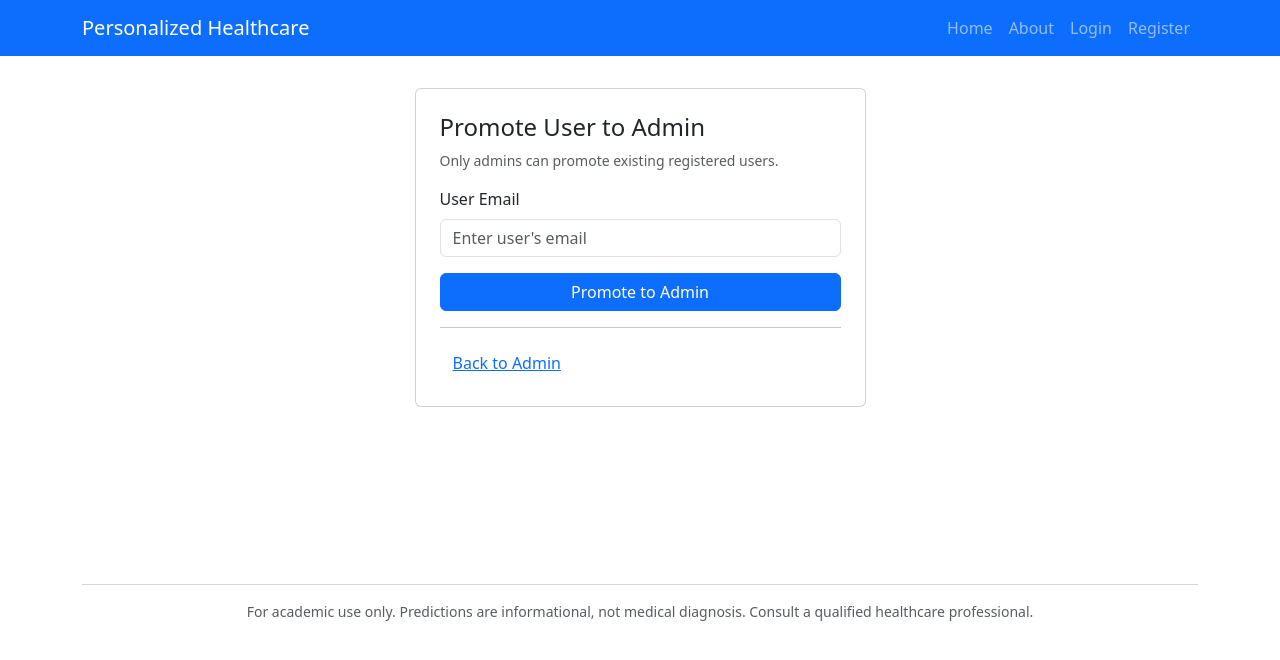
After one commit to JuztAshish/Personalized-Healthcare-Medicine-Recommendation-System, a Flask app: template healthcare_webapp/templates/promote.html in a window 1280 px wide. The commit adds this page. Shown: the top 660 px of the page. Run offline with Flask 3, Linux system fonts and the light colour scheme; the template is opened without the code that fills it, so the values that code supplies are empty.

Commit message:
Task 3B: backend auth with MongoDB, sessions, and admin controls

```diff
--- a/healthcare_webapp/app.py
+++ b/healthcare_webapp/app.py
@@ -1,34 +1,178 @@
 # Member 4 - Personalized Healthcare & Medicine Recommendation System
-# Task 1: Initial Application Structure (Flask hello-world)
-# This file is FRESH code, not copied from medicare/ reference.
-# It proves the Flask setup works before we add auth, DB, dashboards.
+# Task 3B: Backend Authentication (MongoDB, sessions, admin rules)
+# Fresh code, not copied from medicare/ reference.
 
-from flask import Flask, render_template
+from functools import wraps
+from flask import Flask, render_template, request, redirect, url_for, session, flash
+from werkzeug.security import generate_password_hash, check_password_hash
+from pymongo.errors import DuplicateKeyError, PyMongoError
 
-# Create the Flask app. __name__ tells Flask where to find templates/static.
+from config import SECRET_KEY
+from db import users, ping_db
+
 app = Flask(__name__)
+app.secret_key = SECRET_KEY
+
+
+def login_required(view):
+    @wraps(view)
+    def wrapped(*args, **kwargs):
+        if "user" not in session:
+            flash("Please log in to continue.", "warning")
+            return redirect(url_for("login"))
+        return view(*args, **kwargs)
+    return wrapped
+
+
+def admin_required(view):
+    @wraps(view)
+    def wrapped(*args, **kwargs):
+        if "user" not in session:
+            flash("Please log in to continue.", "warning")
+            return redirect(url_for("login"))
+        if session["user"].get("role") != "admin":
+            flash("Admin access required.", "danger")
+            return redirect(url_for("dashboard"))
+        return view(*args, **kwargs)
+    return wrapped
+
 
 @app.route("/")
 def home():
-    """Landing page - browser asks for '/' and Flask returns index.html."""
     return render_template("index.html")
+
 
 @app.route("/about")
 def about():
-    """About page - Member 4 web application overview."""
     return render_template("about.html")
 
-@app.route("/login")
+
+@app.route("/register", methods=["GET", "POST"])
+def register():
+    if request.method == "POST":
+        name = request.form.get("name", "").strip()
+        email = request.form.get("email", "").strip().lower()
+        password = request.form.get("password", "")
+        confirm_password = request.form.get("confirm_password", "")
+
+        if not all([name, email, password, confirm_password]):
+            flash("All fields are required.", "danger")
+            return render_template("register.html")
+
+        if password != confirm_password:
+            flash("Passwords do not match.", "danger")
+            return render_template("register.html")
+
+        try:
+            # Registration always creates a normal user. Only seed/admin promotion can grant admin.
+            users.insert_one({
+                "name": name,
+                "email": email,
+                "password_hash": generate_password_hash(password),
+                "role": "user",
+            })
+            flash("Account created successfully. Please log in.", "success")
+            return redirect(url_for("login"))
+        except DuplicateKeyError:
+            flash("Email is already registered.", "danger")
+        except PyMongoError as e:
+            flash(f"Database error: {e}", "danger")
+
+    return render_template("register.html")
+
+
+@app.route("/login", methods=["GET", "POST"])
 def login():
-    """Login placeholder - real auth will be added in Task 3."""
+    if request.method == "POST":
+        name = request.form.get("name", "").strip()
+        email = request.form.get("email", "").strip().lower()
+        password = request.form.get("password", "")
+        selected_role = request.form.get("role", "")
+
+        if not all([name, email, password, selected_role]):
+            flash("All fields are required.", "danger")
+            return render_template("login.html")
+
+        try:
+            user = users.find_one({"email": email})
+        except PyMongoError as e:
+            flash(f"Database error: {e}", "danger")
+            return render_template("login.html")
+
+        # Verify Name + Email + Password
+        if not user or not check_password_hash(user.get("password_hash", ""), password):
+            flash("Invalid name, email, or password.", "danger")
+            return render_template("login.html")
+
+        if user.get("name", "").strip() != name:
+            flash("Name does not match this account.", "danger")
+            return render_template("login.html")
+
+        # Role rules (approved):
+        # - Selecting Admin requires the account to be an approved admin.
+        # - Selecting User allows login as user when credentials match (even if account is admin).
+        if selected_role == "admin":
+            if user.get("role") != "admin":
+                flash("Not authorized as admin.", "danger")
+                return render_template("login.html")
+            effective_role = "admin"
+        elif selected_role == "user":
+            effective_role = "user"
+        else:
+            flash("Invalid role selected.", "danger")
+            return render_template("login.html")
+
+        session["user"] = {
+            "name": user["name"],
+            "email": user["email"],
+            "role": effective_role,
+        }
+        flash(f"Logged in as {effective_role}.", "success")
+        return redirect(url_for("admin_panel" if effective_role == "admin" else "dashboard"))
+
     return render_template("login.html")
 
-@app.route("/register")
-def register():
-    """Register placeholder - real auth will be added in Task 3."""
-    return render_template("register.html")
+
+@app.route("/logout")
+def logout():
+    session.pop("user", None)
+    flash("You have been logged out.", "info")
+    return redirect(url_for("home"))
+
+
+@app.route("/dashboard")
+@login_required
+def dashboard():
+    return render_template("dashboard.html")
+
+
+@app.route("/admin")
+@admin_required
+def admin_panel():
+    return render_template("admin.html")
+
+
+@app.route("/admin/promote", methods=["GET", "POST"])
+@admin_required
+def promote_user():
+    if request.method == "POST":
+        email = request.form.get("email", "").strip().lower()
+        if not email:
+            flash("Email is required.", "danger")
+            return render_template("promote.html")
+        try:
+            result = users.update_one({"email": email}, {"$set": {"role": "admin"}})
+            if result.matched_count == 0:
+                flash("No user found with that email.", "warning")
+            elif result.modified_count == 0:
+                flash("User is already an admin.", "info")
+            else:
+                flash(f"User {email} promoted to admin.", "success")
+        except PyMongoError as e:
+            flash(f"Database error: {e}", "danger")
+    return render_template("promote.html")
+
 
 if __name__ == "__main__":
-    # debug=True shows helpful errors while learning. Port 5000 is default.
-    # NOTE: debug mode is for learning only, NOT for final deployment.
+    # debug=True for learning only, not for deployment.
     app.run(debug=True)
--- a/healthcare_webapp/requirements.txt
+++ b/healthcare_webapp/requirements.txt
@@ -1,4 +1,4 @@
 # Member 4 Web Application - Dependencies
 # Keep this separate from team root requirements.txt so Member 4 work is clear.
-# These are NOT yet installed - install only with user approval.
 Flask==3.0.0
+pymongo==4.18.3
--- a/healthcare_webapp/templates/base.html
+++ b/healthcare_webapp/templates/base.html
@@ -4,8 +4,8 @@
   <meta charset="utf-8">
   <meta name="viewport" content="width=device-width, initial-scale=1">
   <title>Personalized Healthcare &amp; Medicine Recommendation System</title>
-  <!-- Bootstrap via CDN for responsive layout. Icons/images to be added later after user provides links. -->
   <link href="https://cdn.jsdelivr.net/npm/bootstrap@5.3.3/dist/css/bootstrap.min.css" rel="stylesheet">
+  <link href="{{ url_for('static', filename='css/style.css') }}" rel="stylesheet">
 </head>
 <body>
   <nav class="navbar navbar-expand-lg navbar-dark bg-primary">
@@ -14,14 +14,33 @@
       <div class="navbar-nav ms-auto">
         <a class="nav-link" href="/">Home</a>
         <a class="nav-link" href="/about">About</a>
-        <a class="nav-link" href="/login">Login</a>
-        <a class="nav-link" href="/register">Register</a>
+        {% if session.get('user') %}
+          <a class="nav-link" href="/dashboard">Dashboard</a>
+          {% if session['user'].get('role') == 'admin' %}
+            <a class="nav-link" href="/admin">Admin</a>
+            <a class="nav-link" href="/admin/promote">Promote</a>
+          {% endif %}
+          <span class="navbar-text text-white ms-2 me-2">Hi, {{ session['user'].get('name') }} ({{ session['user'].get('role') }})</span>
+          <a class="nav-link" href="/logout">Logout</a>
+        {% else %}
+          <a class="nav-link" href="/login">Login</a>
+          <a class="nav-link" href="/register">Register</a>
+        {% endif %}
       </div>
     </div>
   </nav>
 
   <main class="container my-4">
-    <!-- Every page extends base.html and fills this block. -->
+    {% with messages = get_flashed_messages(with_categories=true) %}
+      {% if messages %}
+        {% for category, message in messages %}
+          <div class="alert alert-{{ category }} alert-dismissible fade show" role="alert">
+            {{ message }}
+            <button type="button" class="btn-close" data-bs-dismiss="alert" aria-label="Close"></button>
+          </div>
+        {% endfor %}
+      {% endif %}
+    {% endwith %}
     {% block content %}{% endblock %}
   </main>
 
--- a/healthcare_webapp/templates/login.html
+++ b/healthcare_webapp/templates/login.html
@@ -6,7 +6,7 @@
       <div class="card-body p-4">
         <h1 class="card-title h4">Login</h1>
         <p class="text-muted small">Enter your details to continue.</p>
-        <form method="get" action="/login">
+        <form method="post" action="/login">
           <div class="mb-3">
             <label for="name" class="form-label">Full Name</label>
             <input type="text" class="form-control" id="name" name="name" placeholder="Enter your full name" required>
--- /dev/null
+++ b/healthcare_webapp/templates/promote.html
@@ -0,0 +1,22 @@
+{% extends "base.html" %}
+{% block content %}
+<div class="row justify-content-center">
+  <div class="col-md-6 col-lg-5">
+    <div class="card">
+      <div class="card-body p-4">
+        <h1 class="card-title h4">Promote User to Admin</h1>
+        <p class="text-muted small">Only admins can promote existing registered users.</p>
+        <form method="post" action="/admin/promote">
+          <div class="mb-3">
+            <label for="email" class="form-label">User Email</label>
+            <input type="email" class="form-control" id="email" name="email" placeholder="Enter user's email" required>
+          </div>
+          <button type="submit" class="btn btn-primary w-100">Promote to Admin</button>
+        </form>
+        <hr>
+        <a class="btn btn-link" href="/admin">Back to Admin</a>
+      </div>
+    </div>
+  </div>
+</div>
+{% endblock %}
--- a/healthcare_webapp/templates/register.html
+++ b/healthcare_webapp/templates/register.html
@@ -5,8 +5,8 @@
     <div class="card">
       <div class="card-body p-4">
         <h1 class="card-title h4">Register</h1>
-        <p class="text-muted small">Create your account to continue.</p>
-        <form method="get" action="/register">
+        <p class="text-muted small">Create your account to continue. New accounts are created as normal users.</p>
+        <form method="post" action="/register">
           <div class="mb-3">
             <label for="name" class="form-label">Full Name</label>
             <input type="text" class="form-control" id="name" name="name" placeholder="Enter your full name" required>
@@ -29,6 +29,7 @@
               <option value="user">User</option>
               <option value="admin">Admin</option>
             </select>
+            <div class="form-text">Admin access is granted only to approved admin accounts (seeded or promoted by an admin).</div>
           </div>
           <button type="submit" class="btn btn-primary w-100">Create Account</button>
         </form>
```
Also changed, not shown: healthcare_webapp/config.py (added, +8 -0 lines), healthcare_webapp/db.py (added, +20 -0 lines), healthcare_webapp/seed_admins.py (added, +46 -0 lines), healthcare_webapp/templates/admin.html (added, +12 -0 lines), healthcare_webapp/templates/dashboard.html (added, +12 -0 lines).
